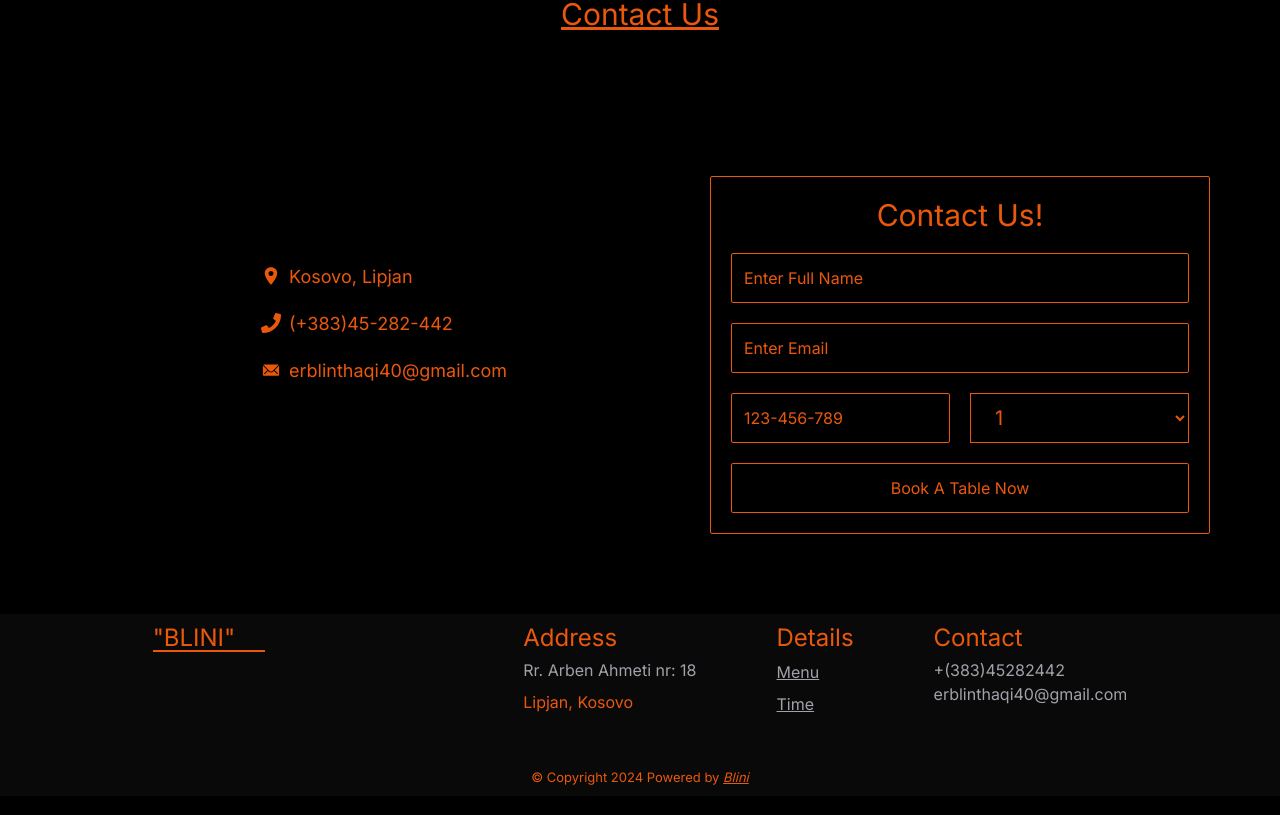
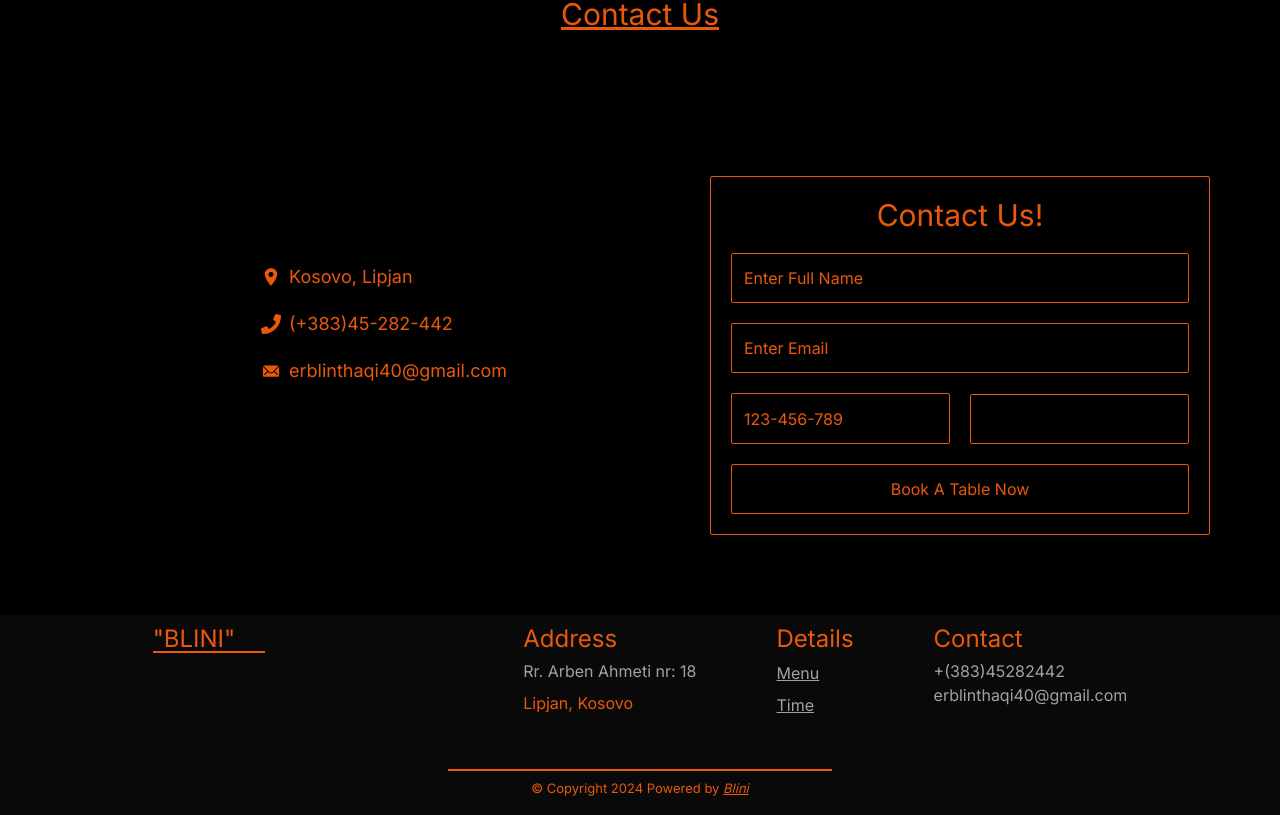
Before and after one commit to XtremeThaqi/Restaurant-App, a Next.js app: page / in a window 1280 px wide. Shown: the part 4591-5406 px from the top of the page. Built offline with nearby package versions, Linux system fonts and the light colour scheme.

Commit message:
fixed inputs and footer added border

```diff
--- a/src/app/components/Contact.jsx
+++ b/src/app/components/Contact.jsx
@@ -32,28 +32,11 @@ export default function Contact() {
                     </div>
                     <div className="mt-5 flex flex-col gap-5">
                         <input type="text" id="text" placeholder="Enter Full Name" className="p-3 bg-transparent outline-none text-orange-600 rounded-sm border border-orange-600 focus:border-2 placeholder:text-orange-600" required/>
-                        <input type="email" id="email" placeholder="Enter Email" className="p-3 bg-transparent outline-none text-orange-600 rounded-sm border border-orange-600 focus:border-2 placeholder:text-orange-600" required/>
+                        <input type="email" inputMode="email" id="email" placeholder="Enter Email" className="p-3 bg-transparent outline-none text-orange-600 rounded-sm border border-orange-600 focus:border-2 placeholder:text-orange-600" required/>
                     </div>
                     <div className="grid grid-cols-2 mt-5 gap-5">
-                        <input type="tel"  placeholder="123-456-789" className="p-3 bg-transparent outline-none text-orange-600 rounded-sm border border-orange-600 focus:border-2 placeholder:text-orange-600" required/>
-                        {/* <textarea cols="10" rows="1" placeholder="How Many People?" className="mt-[1px] bg-transparent border border-orange-600 text-orange-600 outline-none p-3 placeholder:text-orange-600 overflow-hidden resize-none rounded-sm focus:border-2"/> */}
-                        <select className="bg-transparent border outline-none border-orange-600 text-orange-600 px-5 text-[20px]">
-                            <option value="1" className="bg-orange-600 text-white">1</option>
-                            <option value="2">2</option>
-                            <option value="3" className="bg-orange-600 text-white">3</option>
-                            <option value="4">4</option>
-                            <option value="5" className="bg-orange-600 text-white">5</option>
-                            <option value="6">6</option>
-                            <option value="7" className="bg-orange-600 text-white">7</option>
-                            <option value="8">8</option>
-                            <option value="9" className="bg-orange-600 text-white">9</option>
-                            <option value="10">10</option>
-                            <option value="11" className="bg-orange-600 text-white">11</option>
-                            <option value="12">12</option>
-                            <option value="13" className="bg-orange-600 text-white">13</option>
-                            <option value="14">14</option>
-                            <option value="15" className="bg-orange-600 text-white">15</option>
-                        </select>
+                        <input type="tel" inputMode="tel" placeholder="123-456-789" className="p-3 bg-transparent outline-none text-orange-600 rounded-sm border border-orange-600 focus:border-2 placeholder:text-orange-600" required/>
+                        <input type="text" inputMode="numeric" className="mt-[1px] bg-transparent border border-orange-600 text-orange-600 outline-none p-3 placeholder:text-orange-600 overflow-hidden resize-none rounded-sm focus:border-2" />
                     </div>
                     <button className="w-full p-3 text-orange-600 bg-transparent border rounded-sm border-orange-600 mt-5">Book A Table Now</button>
                 </form>
--- a/src/app/components/Footer.jsx
+++ b/src/app/components/Footer.jsx
@@ -27,9 +27,8 @@ export default function Footer() {
                     </div>
 
                 </div>
-                <div className="text-center mt-12">
+                <div className="text-center mt-12 border-t-2 w-96 p-2 border-orange-600">
                         <p className="text-orange-600 text-[13px]">&copy; Copyright 2024 Powered by <span className="underline italic"> Blini</span></p>
-
                     </div>
             </div>
         </>
```
